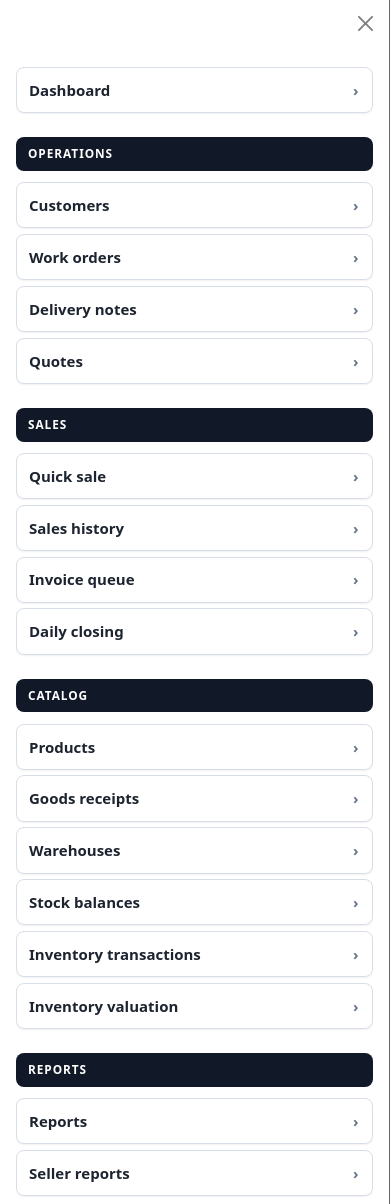
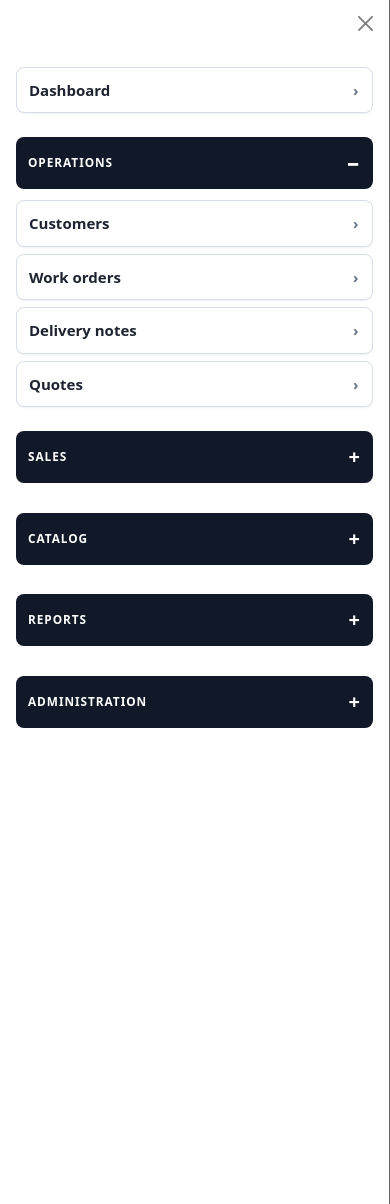
Before and after one commit to denzo69/-Local-First-Operations-Tracker-Commercial, a FastAPI app: page /login in a window 390 px wide, after a click on "Menu". Run offline with FastAPI, Linux system fonts and the light colour scheme; tables that the repository leaves empty hold one stand-in row (values such as "Sample post"); some libraries are stand-ins or nearby versions.

Commit message:
Make mobile navigation groups collapsible

```diff
--- a/app/static/css/app.css
+++ b/app/static/css/app.css
@@ -140,16 +140,46 @@ button:focus-visible,
     padding: .25rem 0;
 }
 
-.offcanvas .sidebar-group-label {
-    display: block;
+.offcanvas .sidebar-group-toggle {
+    display: flex;
+    align-items: center;
+    justify-content: space-between;
     margin: 1.15rem 0 .35rem;
     padding: .5rem .75rem;
+    min-height: 52px;
+    border: 0;
     border-radius: var(--radius);
     background: #111827;
     color: #fff;
     font-size: .74rem;
     font-weight: 800;
     letter-spacing: .08em;
+    text-align: left;
+    text-transform: uppercase;
+}
+
+.offcanvas .sidebar-group-toggle::after {
+    content: "+";
+    font-size: 1.25rem;
+    line-height: 1;
+}
+
+.offcanvas .sidebar-group-toggle[aria-expanded="true"]::after {
+    content: "−";
+}
+
+.offcanvas .sidebar-group-toggle:focus-visible {
+    outline: 3px solid rgba(14, 118, 253, 0.4);
+    outline-offset: 2px;
+}
+
+.offcanvas .mobile-nav-section {
+    display: grid;
+    gap: .45rem;
+}
+
+.offcanvas .mobile-nav-section[hidden] {
+    display: none;
 }
 
 .offcanvas .sidebar-link {
--- a/app/static/js/app.js
+++ b/app/static/js/app.js
@@ -6,6 +6,21 @@ document.querySelectorAll("[data-bs-toggle='collapse']").forEach((button) => {
         if (target) {
             target.classList.toggle("show");
         }
+    });
+});
+
+document.querySelectorAll("[data-mobile-nav-toggle]").forEach((button) => {
+    button.addEventListener("click", () => {
+        const targetId = button.getAttribute("aria-controls");
+        const target = targetId ? document.getElementById(targetId) : null;
+
+        if (!target) {
+            return;
+        }
+
+        const expanded = button.getAttribute("aria-expanded") === "true";
+        button.setAttribute("aria-expanded", String(!expanded));
+        target.hidden = expanded;
     });
 });
 
--- a/app/templates/base.html
+++ b/app/templates/base.html
@@ -72,38 +72,46 @@
     <div class="offcanvas-body">
         <nav class="sidebar-nav" aria-label="Mobile navigation">
             <a class="sidebar-link" href="/">{{ t.dashboard }}</a>
-            <div class="sidebar-group-label">{{ t.operations }}</div>
+            <button class="sidebar-group-toggle" type="button" data-mobile-nav-toggle aria-expanded="true" aria-controls="mobileNavOperations">{{ t.operations }}</button>
+            <div class="mobile-nav-section" id="mobileNavOperations">
                 <a class="sidebar-link" href="/customers">{{ t.customers }}</a>
                 <a class="sidebar-link" href="/work-orders">{{ t.work_orders }}</a>
                 <a class="sidebar-link" href="/delivery-notes">{{ t.delivery_notes }}</a>
                 <a class="sidebar-link" href="/quotes">{{ t.quotes }}</a>
-            <div class="sidebar-group-label">{{ t.sales_nav }}</div>
+            </div>
+            <button class="sidebar-group-toggle" type="button" data-mobile-nav-toggle aria-expanded="false" aria-controls="mobileNavSales">{{ t.sales_nav }}</button>
+            <div class="mobile-nav-section" id="mobileNavSales" hidden>
                 <a class="sidebar-link" href="/sales/quick">{{ t.quick_sale }}</a>
                 <a class="sidebar-link" href="/sales">{{ t.sales_history }}</a>
                 <a class="sidebar-link" href="/sales/invoice-queue">{{ t.invoice_queue }}</a>
                 <a class="sidebar-link" href="/daily-closings">{{ t.daily_closing }}</a>
-            <div class="sidebar-group-label">{{ t.catalog }}</div>
+            </div>
+            <button class="sidebar-group-toggle" type="button" data-mobile-nav-toggle aria-expanded="false" aria-controls="mobileNavCatalog">{{ t.catalog }}</button>
+            <div class="mobile-nav-section" id="mobileNavCatalog" hidden>
                 <a class="sidebar-link" href="/products">{{ t.products }}</a>
                 <a class="sidebar-link" href="/products/goods-receipts">{{ t.goods_receipts }}</a>
                 <a class="sidebar-link" href="/products/warehouses">{{ t.warehouses }}</a>
                 <a class="sidebar-link" href="/products/inventory">{{ t.stock_balances }}</a>
                 <a class="sidebar-link" href="/products/inventory/transactions">{{ t.inventory_transactions }}</a>
                 <a class="sidebar-link" href="/products/inventory/valuation">{{ t.inventory_valuation }}</a>
-            <div class="sidebar-group-label">{{ t.reports }}</div>
+            </div>
+            <button class="sidebar-group-toggle" type="button" data-mobile-nav-toggle aria-expanded="false" aria-controls="mobileNavReports">{{ t.reports }}</button>
+            <div class="mobile-nav-section" id="mobileNavReports" hidden>
                 <a class="sidebar-link" href="/reports">{{ t.reports }}</a>
                 <a class="sidebar-link" href="/seller-reports">{{ t.seller_reports }}</a>
-            <div class="sidebar-group-label">{{ t.administration }}</div>
+            </div>
+            <button class="sidebar-group-toggle" type="button" data-mobile-nav-toggle aria-expanded="false" aria-controls="mobileNavAdmin">{{ t.administration }}</button>
+            <div class="mobile-nav-section" id="mobileNavAdmin" hidden>
                 {% if can_manage_administration %}
                 <a class="sidebar-link" href="/users">{{ t.users }}</a>
                 <a class="sidebar-link" href="/cash-registers">{{ t.cash_registers }}</a>
                 <a class="sidebar-link" href="/audit-log">{{ t.audit_log }}</a>
                 <a class="sidebar-link" href="/backups">{{ t.backups }}</a>
-            {% endif %}
-            {% if can_manage_administration %}
                 <a class="sidebar-link" href="/settings">{{ t.settings }}</a>
                 {% else %}
                 <a class="sidebar-link" href="/settings/language">{{ t.language }}</a>
                 {% endif %}
+            </div>
         </nav>
     </div>
 </div>
```
Also changed, not shown: tests/test_navigation.py (+7 -1 lines). Lines whose indentation alone changed are shown as unchanged.
